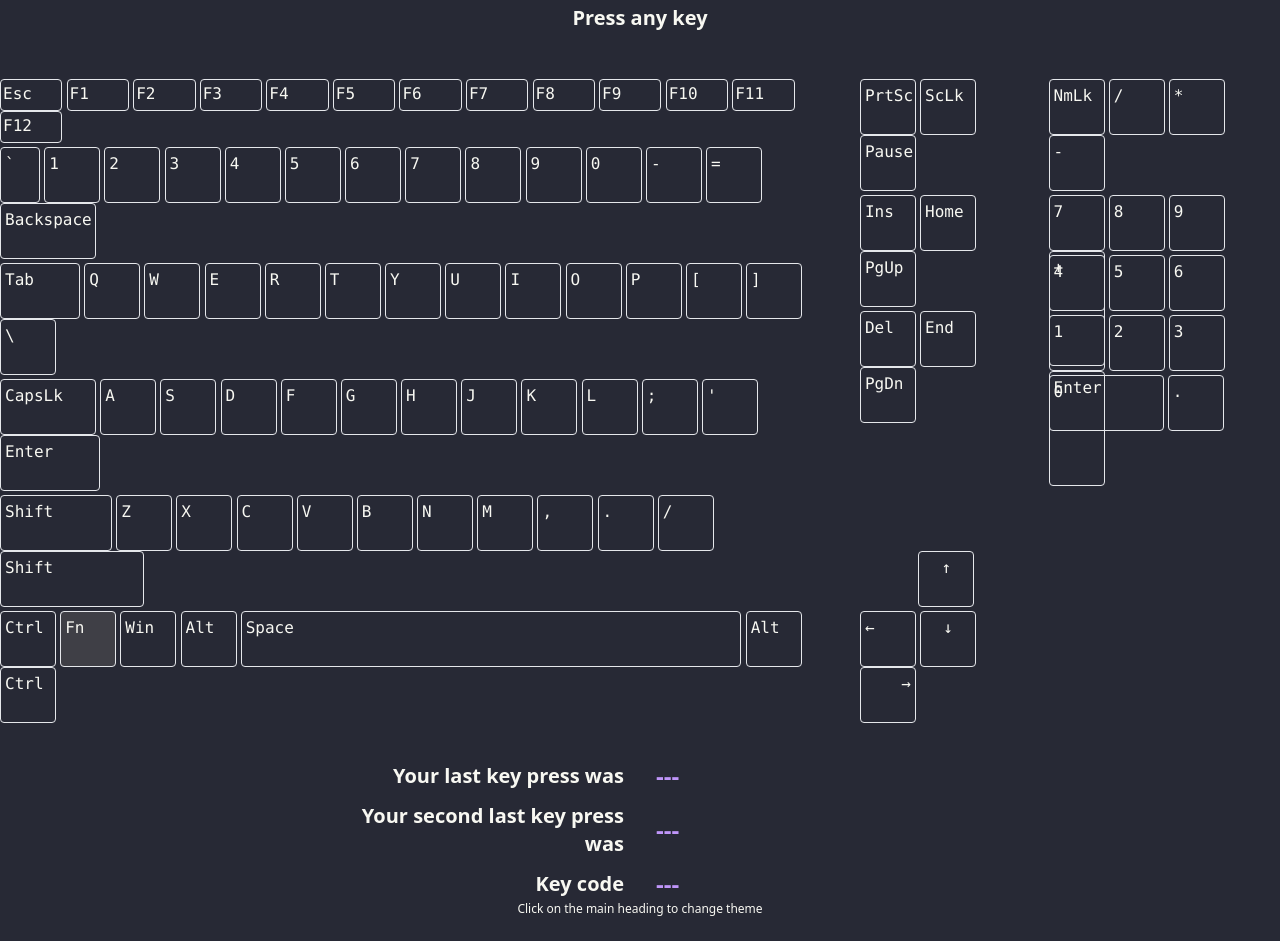
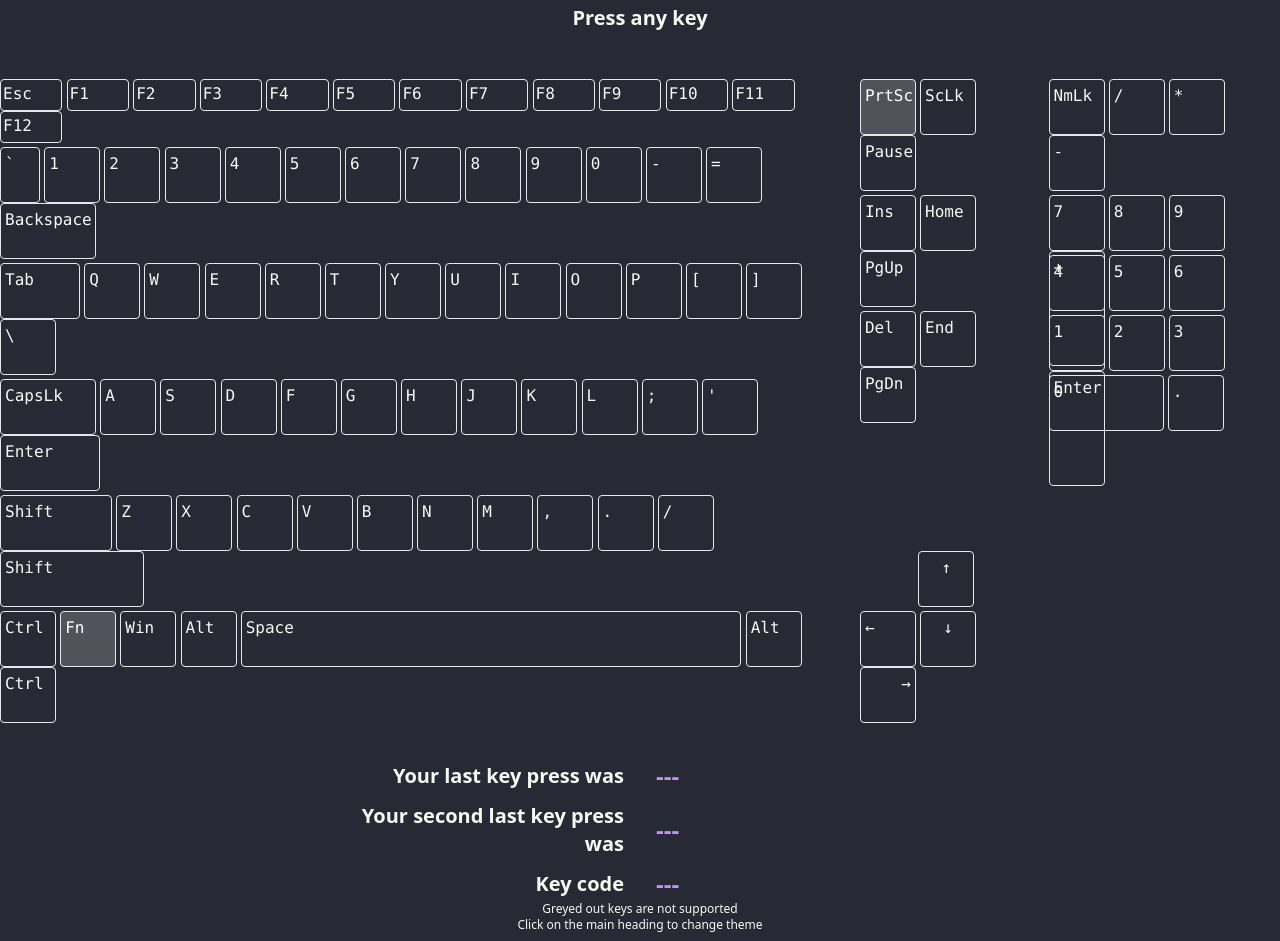
Before and after one commit to nirzon47/keyboard-tester, a website: page index.html in a window 1280 px wide. Shown: the part 81-1022 px from the top of the page. Drawn offline with Linux system fonts and the light colour scheme.

Commit message:
fixed a bug with F keys and shortcuts

```diff
--- a/index.html
+++ b/index.html
@@ -120,7 +120,7 @@
 				<!-- Sixth Row -->
 				<div class="mb-1">
 					<kbd class="sq-key 17" id="17">Ctrl</kbd>
-					<kbd class="sq-key bg-zinc-700">Fn</kbd>
+					<kbd class="text-white sq-key bg-zinc-600">Fn</kbd>
 					<kbd class="sq-key" id="91">Win</kbd>
 					<kbd class="sq-key 18" id="18">Alt</kbd>
 					<kbd class="sq-key w-[31.3rem]" id="32">Space</kbd>
@@ -134,7 +134,7 @@
 				<div>
 					<!-- First Row -->
 					<div class="mb-1">
-						<kbd class="sq-key" id="44">PrtSc</kbd>
+						<kbd class="text-white sq-key bg-zinc-600" id="44">PrtSc</kbd>
 						<kbd class="sq-key" id="145">ScLk</kbd>
 						<kbd class="sq-key" id="19">Pause</kbd>
 					</div>
@@ -250,6 +250,7 @@
 		</main>
 
 		<footer class="pb-2 mt-auto">
+			<p class="text-xs text-center">Greyed out keys are not supported</p>
 			<p class="text-xs text-center">
 				Click on the main heading to change theme
 			</p>
--- a/script.js
+++ b/script.js
@@ -4,6 +4,7 @@ const code = document.getElementById('key-code')
 const prompt = document.getElementById('prompt')
 
 document.addEventListener('keydown', (e) => {
+	e.preventDefault()
 	prompt.classList.add('opacity-0')
 	prev.textContent = curr.textContent
 
```
Also changed, not shown: styles/output.css.
